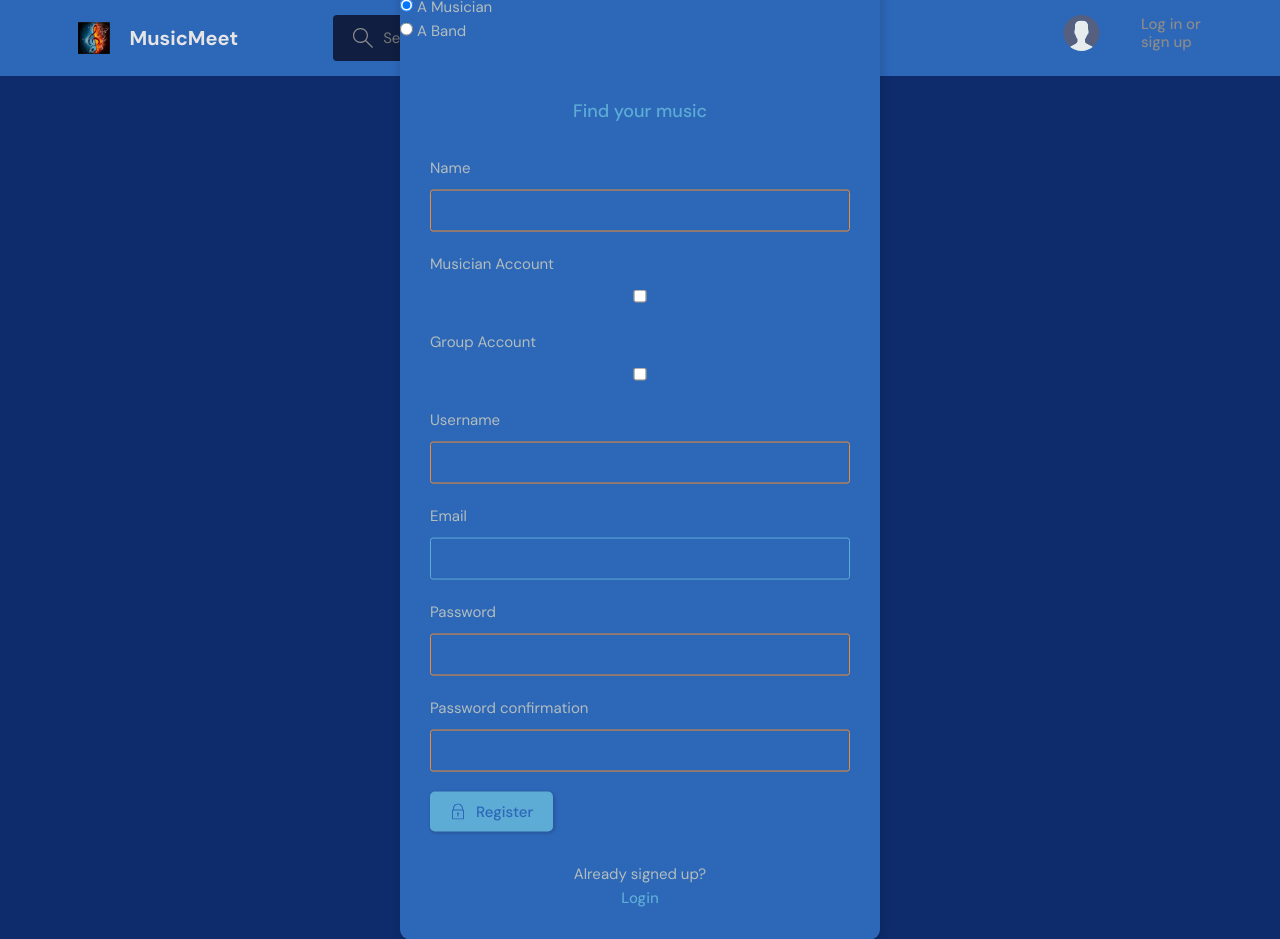
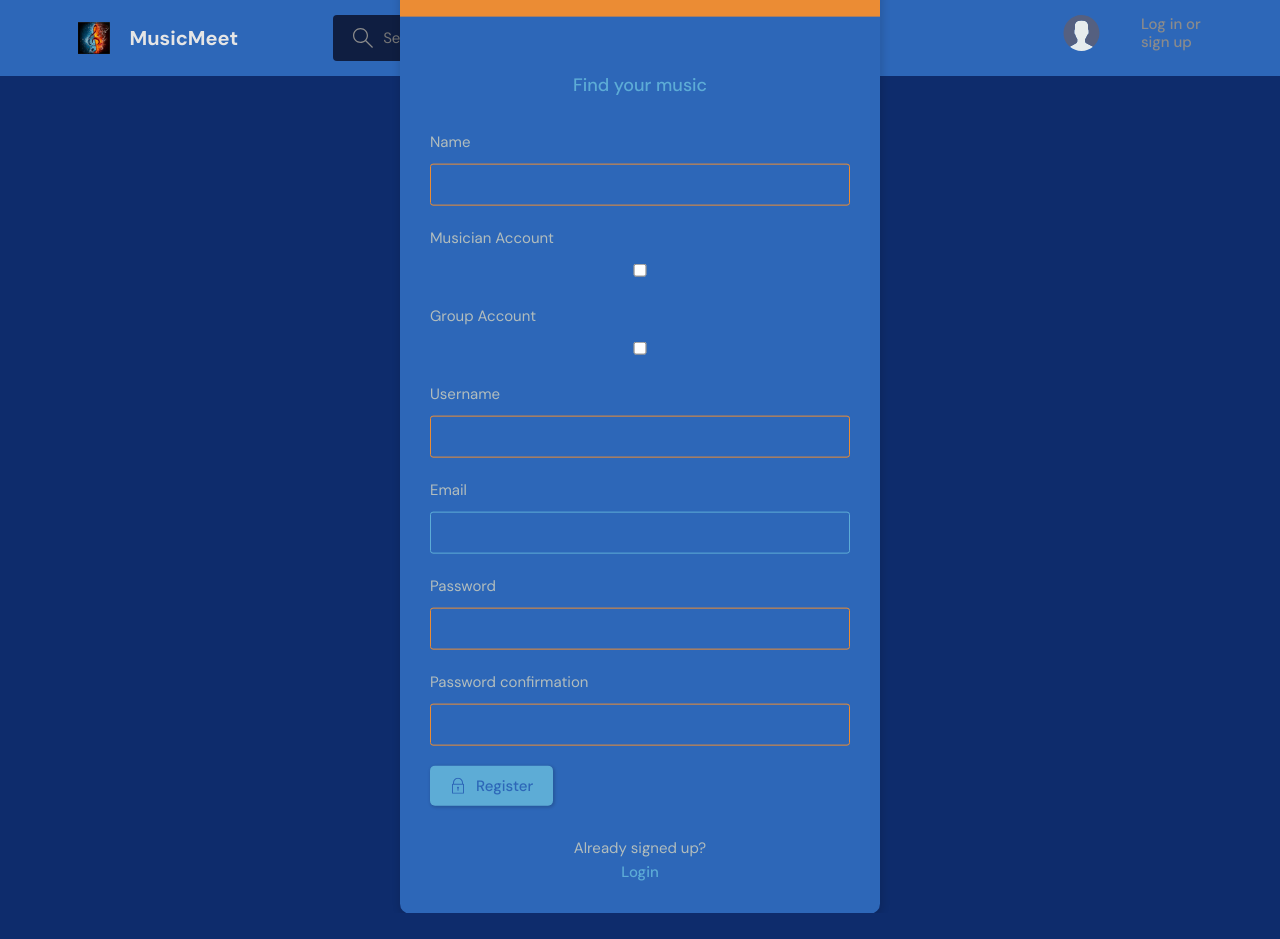
Before and after one commit to paolanieto/music_meet_2, a Django app: page /register/ in a window 1280 px wide. After the commit the page ends 913 px from the top, so only its background shows below. Run offline with Django 4.2, Linux system fonts and the light colour scheme.

Commit message:
Update login_register.html

```diff
--- a/base/templates/base/login_register.html
+++ b/base/templates/base/login_register.html
@@ -65,19 +65,6 @@
               <h3>Register</h3>
             </div>
           </div>
-          <ul class="inline signup-category">
-            <li>
-                <label class="button button-large category" title="Select this category if you are a Musician and/or you are wishing to join a Band.">
-                    <input type="radio" name="r[category]" value="1" checked="checked" onclick="music()" />
-                    A Musician
-                </label>
-            </li>
-            <li>
-                <label class="button button-large category" title="Select this option if you are looking for certain type of Musicians to join your Band.">
-                    <input type="radio" name="r[category]" value="2" onclick="group()" />
-                    A Band
-                </label>
-            </li>
 
         </ul><br />
           <div class="layout__body">
```
